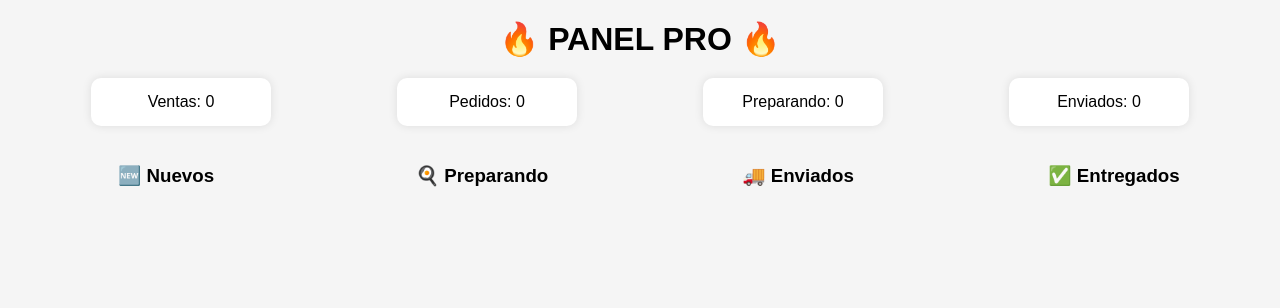
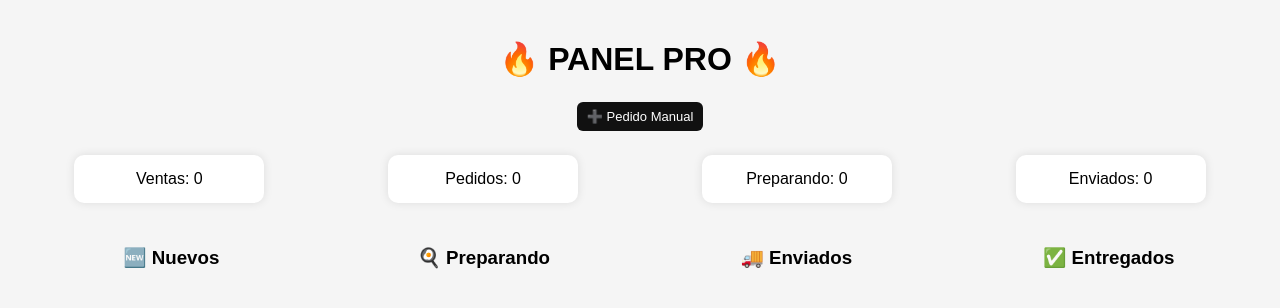
Before and after one commit to raudalespenalozadiegoadolfo-sketch/bot-whatsapp, a Flask app: page /panel in a window 1280 px wide. Shown: the top 308 px of the page. Run offline with Flask 3, Linux system fonts and the light colour scheme; data that the repository does not hold is empty; some libraries are stand-ins or nearby versions.

Commit message:
panel.html

```diff
--- a/templates/panel.html
+++ b/templates/panel.html
@@ -4,63 +4,117 @@
 <title>Panel PRO</title>
 
 <style>
-        body {
-            font-family: Arial;
-            background: #f5f5f5;
-            text-align: center;
+body{
+    font-family:Arial;
+    background:#f5f5f5;
+    text-align:center;
+    margin:0;
+    padding:20px;
 }
 
-        h1 {
-            margin: 20px;
+h1{
+    margin:20px;
 }
 
-        .stats {
-            display: flex;
-            justify-content: space-around;
-            margin: 20px;
+.topbar{
+    display:flex;
+    justify-content:center;
+    gap:15px;
+    flex-wrap:wrap;
+    margin-bottom:20px;
 }
 
-        .card {
-            background: white;
-            padding: 15px;
-            border-radius: 10px;
-            width: 150px;
-            box-shadow: 0px 0px 10px rgba(0,0,0,0.1);
+.stats{
+    display:flex;
+    justify-content:space-around;
+    gap:15px;
+    flex-wrap:wrap;
+    margin-bottom:25px;
 }
 
-        .columns {
-            display: flex;
-            justify-content: space-around;
+.card{
+    background:white;
+    padding:15px;
+    border-radius:10px;
+    width:160px;
+    box-shadow:0 0 10px rgba(0,0,0,.1);
 }
 
-        .col {
-            width: 22%;
+.columns{
+    display:flex;
+    justify-content:space-around;
+    gap:10px;
+    flex-wrap:wrap;
 }
 
-        .pedido {
-            background: white;
-            margin: 10px;
-            padding: 10px;
-            border-radius: 10px;
+.col{
+    width:23%;
+    min-width:250px;
 }
 
-        button {
-            margin: 5px;
-            padding: 5px 10px;
-            border: none;
-            border-radius: 5px;
-            cursor: pointer;
+.pedido{
+    background:white;
+    margin:10px;
+    padding:12px;
+    border-radius:10px;
+    box-shadow:0 0 8px rgba(0,0,0,.08);
 }
 
-        .prep { background: orange; }
-        .env { background: blue; color: white; }
-        .ent { background: green; color: white; }
+button{
+    margin:4px;
+    padding:7px 10px;
+    border:none;
+    border-radius:6px;
+    cursor:pointer;
+    font-size:13px;
+}
+
+.prep{ background:orange; color:black; }
+.env{ background:#0066ff; color:white; }
+.ent{ background:green; color:white; }
+.add{ background:#111; color:white; }
+
+input{
+    padding:8px;
+    margin:5px;
+    border-radius:6px;
+    border:1px solid #ccc;
+}
+
+.modal{
+    display:none;
+    position:fixed;
+    top:0;
+    left:0;
+    width:100%;
+    height:100%;
+    background:rgba(0,0,0,.5);
+}
+
+.modal-box{
+    background:white;
+    width:90%;
+    max-width:420px;
+    margin:60px auto;
+    padding:20px;
+    border-radius:12px;
+}
+
+select{
+    padding:8px;
+    width:90%;
+    margin:5px;
+}
 </style>
 </head>
 
 <body>
 
 <h1>🔥 PANEL PRO 🔥</h1>
+
+<div class="topbar">
+    <button class="add" onclick="abrirModal()">➕ Pedido Manual</button>
+</div>
 
 <div class="stats">
     <div class="card">Ventas: <span id="ventas">0</span></div>
@@ -93,65 +147,150 @@
 
 </div>
 
+<!-- MODAL -->
+<div class="modal" id="modal">
+<div class="modal-box">
+
+<h2>Nuevo Pedido</h2>
+
+<input id="cliente" placeholder="Nombre"><br>
+<input id="telefono" placeholder="Teléfono"><br>
+
+<select id="producto">
+<option value="180">Ceviche Pescado - $180</option>
+<option value="200">Ceviche Camarón - $200</option>
+<option value="190">Aguachile Verde - $190</option>
+<option value="220">Coctel Mixto - $220</option>
+<option value="30">Coca Cola - $30</option>
+<option value="25">Pepsi - $25</option>
+</select><br>
+
+<input id="cantidad" type="number" value="1" min="1"><br>
+
+<button class="prep" onclick="guardarManual()">Guardar</button>
+<button onclick="cerrarModal()">Cerrar</button>
+
+</div>
+</div>
+
 <script>
-async function cargar() {
-    try {
-        let res = await fetch("/pedidos");
-        let data = await res.json();
 
-        console.log(data);
+function abrirModal(){
+document.getElementById("modal").style.display="block";
+}
 
-        document.getElementById("nuevo").innerHTML = "";
-        document.getElementById("preparando").innerHTML = "";
-        document.getElementById("enviado").innerHTML = "";
-        document.getElementById("entregado").innerHTML = "";
+function cerrarModal(){
+document.getElementById("modal").style.display="none";
+}
 
-        data.forEach(p => {
+async function guardarManual(){
 
-            let html = `
+let cliente=document.getElementById("cliente").value;
+let telefono=document.getElementById("telefono").value;
+let precio=parseInt(document.getElementById("producto").value);
+let cantidad=parseInt(document.getElementById("cantidad").value);
+
+let total=precio*cantidad;
+
+await fetch("/nuevo_manual",{
+method:"POST",
+headers:{'Content-Type':'application/json'},
+body:JSON.stringify({
+cliente:cliente,
+telefono:telefono,
+total:total
+})
+});
+
+cerrarModal();
+cargar();
+}
+
+async function cargar(){
+
+try{
+
+let res=await fetch("/pedidos");
+let data=await res.json();
+
+document.getElementById("nuevo").innerHTML="";
+document.getElementById("preparando").innerHTML="";
+document.getElementById("enviado").innerHTML="";
+document.getElementById("entregado").innerHTML="";
+
+data.forEach(p=>{
+
+let botones="";
+
+if(p.estado=="nuevo"){
+botones=`
+<button class="prep" onclick="estado(${p.folio},'preparando')">Preparando</button>
+`;
+}
+
+else if(p.estado=="preparando"){
+botones=`
+<button class="env" onclick="estado(${p.folio},'enviado')">Enviar</button>
+`;
+}
+
+else if(p.estado=="enviado"){
+botones=`
+<button class="ent" onclick="estado(${p.folio},'entregado')">Entregar</button>
+`;
+}
+
+else{
+botones=`<small>Finalizado</small>`;
+}
+
+let html=`
 <div class="pedido">
 <b>#${p.folio}</b><br>
 ${p.cliente}<br>
+📞 ${p.telefono || ''}<br>
 💰 $${p.total}<br>
-
-                    <button class="prep" onclick="estado(${p.folio}, 'preparando')">Preparando</button>
-                    <button class="env" onclick="estado(${p.folio}, 'enviado')">Enviar</button>
-                    <button class="ent" onclick="estado(${p.folio}, 'entregado')">Entregar</button>
+${botones}
 </div>
 `;
 
-            if (p.estado === "nuevo") {
-                document.getElementById("nuevo").innerHTML += html;
-            } else if (p.estado === "preparando") {
-                document.getElementById("preparando").innerHTML += html;
-            } else if (p.estado === "enviado") {
-                document.getElementById("enviado").innerHTML += html;
-            } else {
-                document.getElementById("entregado").innerHTML += html;
+if(p.estado=="nuevo"){
+document.getElementById("nuevo").innerHTML+=html;
+}
+else if(p.estado=="preparando"){
+document.getElementById("preparando").innerHTML+=html;
+}
+else if(p.estado=="enviado"){
+document.getElementById("enviado").innerHTML+=html;
+}
+else{
+document.getElementById("entregado").innerHTML+=html;
 }
 
 });
 
-        let s = await fetch("/stats");
-        let stats = await s.json();
+let s=await fetch("/stats");
+let stats=await s.json();
 
-        document.getElementById("ventas").innerText = stats.ventas;
-        document.getElementById("pedidos").innerText = stats.pedidos;
-        document.getElementById("prep").innerText = stats.preparando;
-        document.getElementById("env").innerText = stats.enviados;
+document.getElementById("ventas").innerText=stats.ventas;
+document.getElementById("pedidos").innerText=stats.pedidos;
+document.getElementById("prep").innerText=stats.preparando;
+document.getElementById("env").innerText=stats.enviados;
 
-    } catch (e) {
-        console.error("ERROR:", e);
-    }
+}catch(e){
+console.log(e);
 }
 
-function estado(id, estadoPedido) {
-    fetch(`/estado/${id}/${estadoPedido}`)
-        .then(() => cargar());
 }
 
-setInterval(cargar, 3000);
+function estado(id,estadoPedido){
+fetch(`/estado/${id}/${estadoPedido}`)
+.then(()=>cargar());
+}
+
+setInterval(cargar,3000);
 cargar();
+
 </script>
 
 </body>
```
Lines whose indentation alone changed are shown as unchanged.
